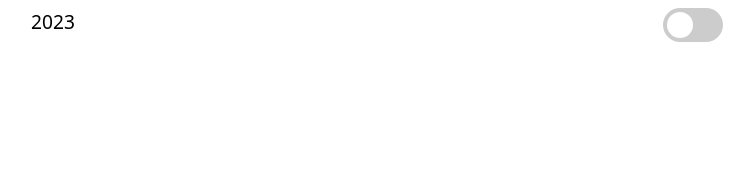
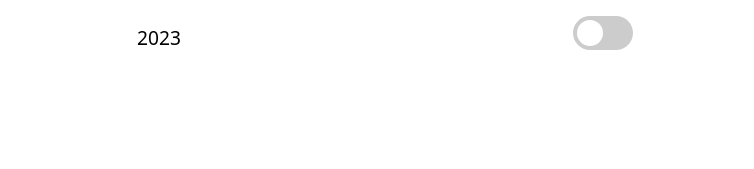
Before and after one commit to k-bursov/k-bursov.github.io, a plain HTML site: page index.html in a window 1280 px wide. Shown: the top 169 px of the page, without its empty margins (271-1025 px from the left). Drawn offline with Linux system fonts and the light colour scheme.

Commit message:
Update style.css

```diff
--- a/style.css
+++ b/style.css
@@ -1,6 +1,6 @@
 body {
     margin: 0;
-    	padding: 1vh;
+    	padding: 2vh;
 	background-color: white;
 	font-family: system-ui;
     width: 100%;
@@ -10,12 +10,12 @@ body {
 header {
 	display: flex;
 	flex-direction: row;
-	justify-content: space-around;
+	justify-content: space-evenly;
 }
 
 #date-display {
 	font-size: 1.2em;
-	margin-bottom: 1vh;
+	margin-top: 1vh;
 }
 
 #list-switch {
```
